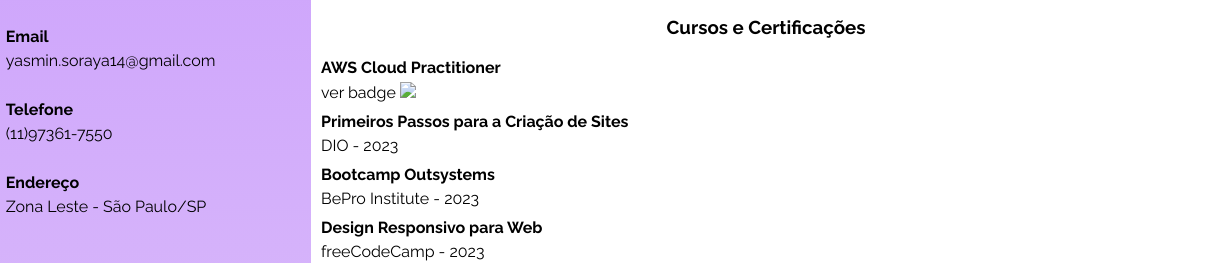
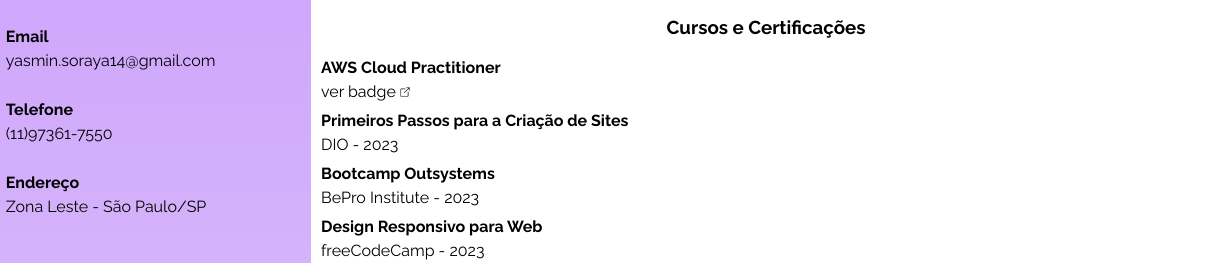
Before and after one commit to nimsaysm/elas-na-tech-curriculo, a plain HTML site: page index.html in a window 1280 px wide. Shown: the part 393-656 px from the top of the page, 59-1280 px from the left. Drawn offline with Linux system fonts and the light colour scheme; the site is published under a folder, as on GitHub Pages, so addresses that start at the root find nothing.

Commit message:
Alteração no html

```diff
--- a/index.html
+++ b/index.html
@@ -97,7 +97,7 @@
             <div id="badge">
                 <a href="https://www.credly.com/badges/4605cd5b-427d-415b-90d7-1c1e8046072f/linked_in?t=rwte3d">
                     <h4>AWS Cloud Practitioner</h4>
-                    <p>ver badge <img src="/assets/images/external-link.png"></p>
+                    <p>ver badge <img src="assets/images/external-link.png"></p>
                 </a>
             </div>
 
```
